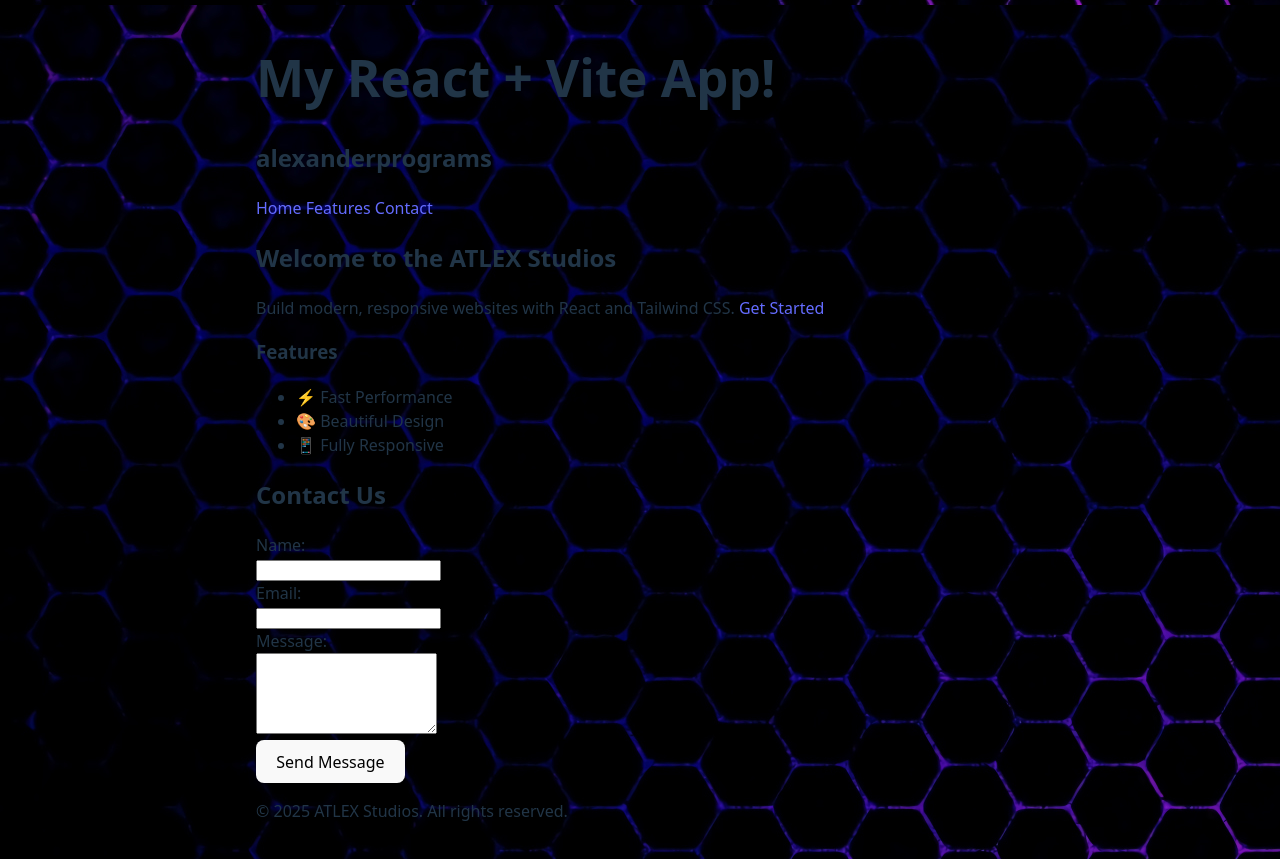
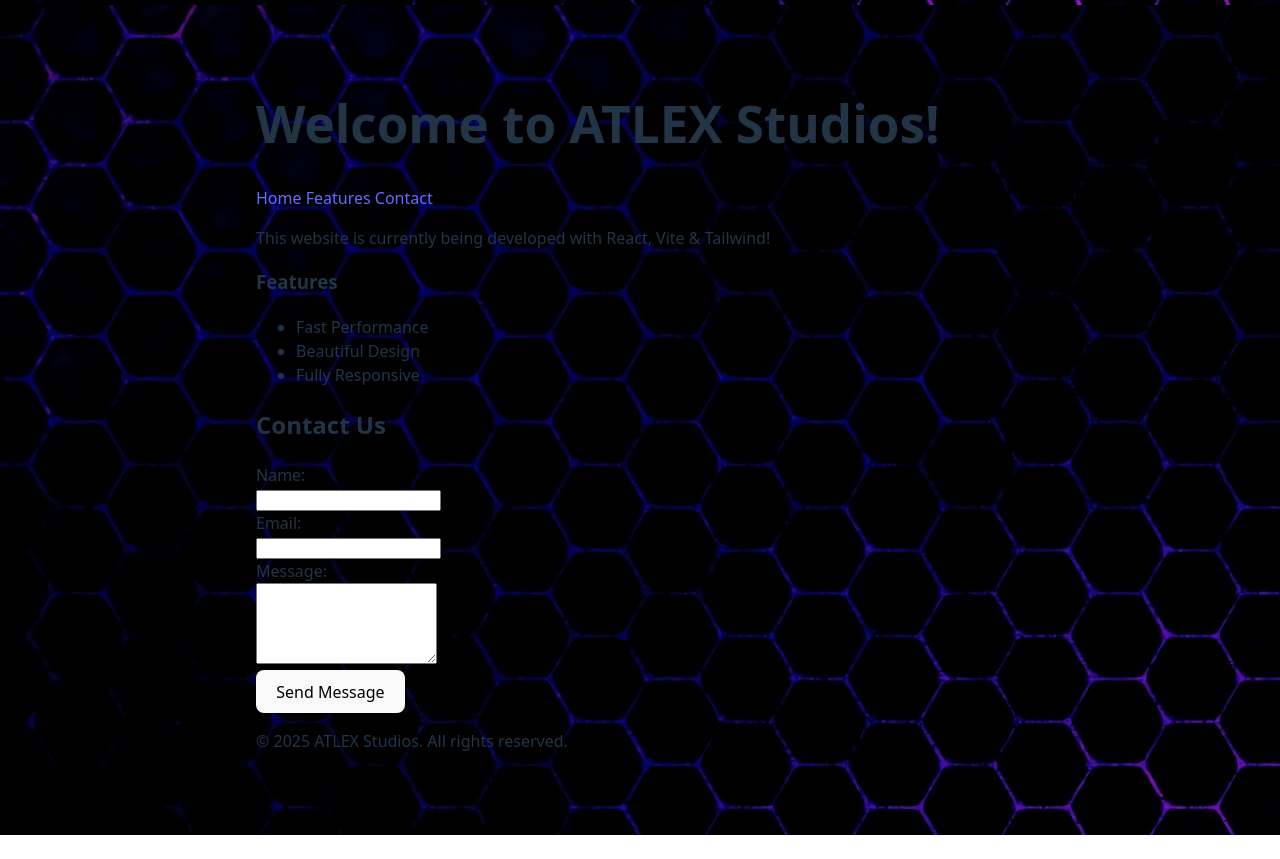
Before and after one commit to alexanderprograms/mynewapp, a React (Vite) app: page / in a window 1280 px wide. After the commit the page ends 835 px from the top, so only its background shows below. Built offline with nearby package versions, Linux system fonts and the light colour scheme.

Commit message:
H1 changes

```diff
--- a/src/components/Features.jsx
+++ b/src/components/Features.jsx
@@ -3,9 +3,9 @@
     <section>
       <h3>Features</h3>
       <ul>
-        <li>⚡ Fast Performance</li>
-        <li>🎨 Beautiful Design</li>
-        <li>📱 Fully Responsive</li>
+        <li>Fast Performance</li>
+        <li>Beautiful Design</li>
+        <li>Fully Responsive</li>
       </ul>
     </section>
   );
--- a/src/components/Footer.jsx
+++ b/src/components/Footer.jsx
@@ -1,7 +1,7 @@
 function Footer() {
   return (
     <footer>
-      <p>&copy; {new Date().getFullYear()} ATLEX Studios. All rights reserved.</p>
+      <p>&copy; {new Date().getFullYear()} ATLEX Studios. All rights reserved. </p>
     </footer>
   );
 }
--- a/src/components/Header.jsx
+++ b/src/components/Header.jsx
@@ -2,8 +2,7 @@
   return (
     <header>
       <title>My React + Vite App!</title>
-      <h1>My React + Vite App!</h1>
-      <h2>alexanderprograms</h2>
+      <h1>Welcome to ATLEX Studios!</h1>
       <nav>
           <a href="#">Home </a>
           <a href="#">Features </a>
--- a/src/components/Hero.jsx
+++ b/src/components/Hero.jsx
@@ -1,9 +1,7 @@
 function Hero() {
   return (
     <section>
-      <h2>Welcome to the ATLEX Studios</h2>
-      <p>Build modern, responsive websites with React and Tailwind CSS. <a href="#">Get Started</a> </p>
-
+      <p>This website is currently being developed with React, Vite & Tailwind!  </p>
     </section>
   );
 }
```
